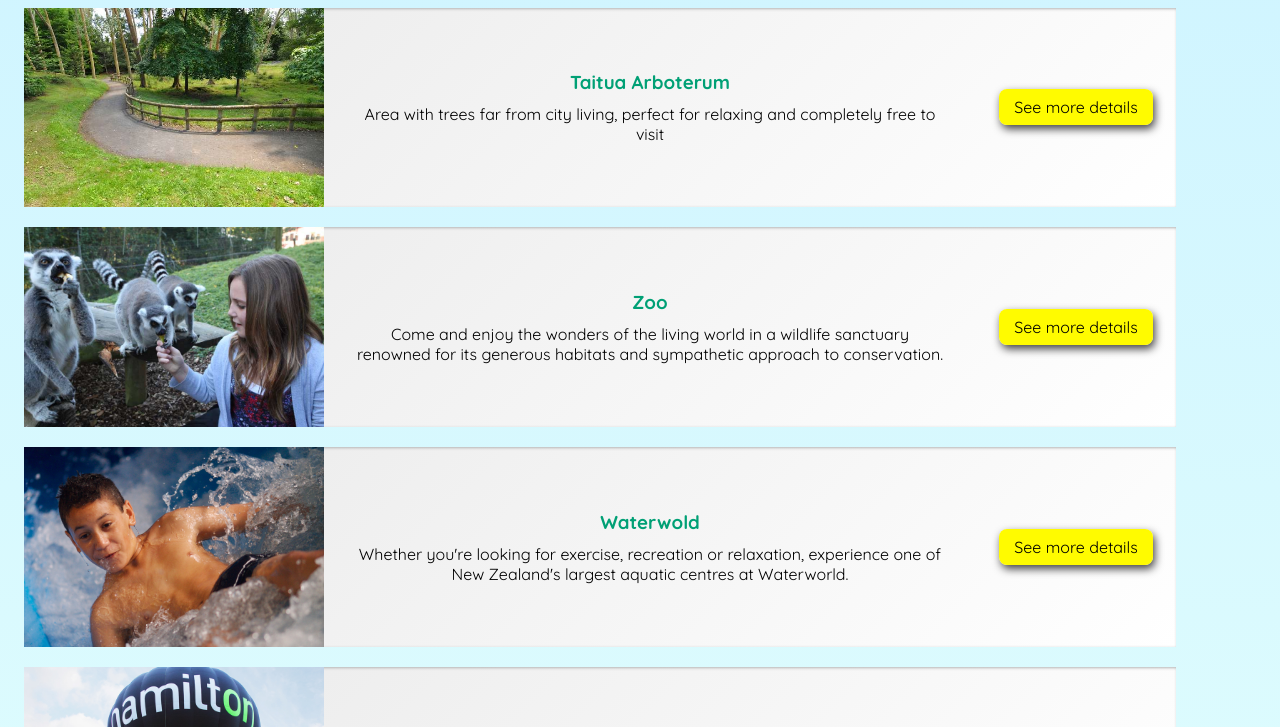
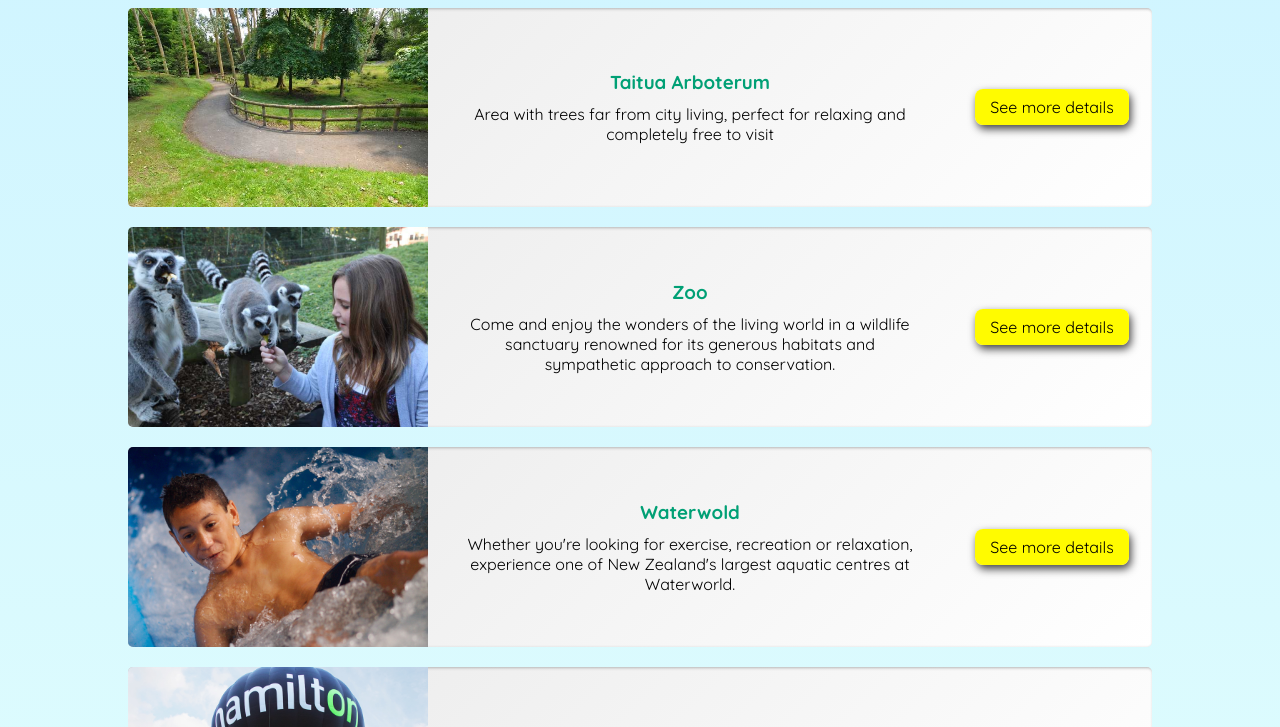
Before and after one commit to Szablitho/Travel-Page, a plain HTML site: page activities/hamilton/hamilton.html in a window 1280 px wide. Shown: the part 514-1241 px from the top of the page. Drawn offline with Linux system fonts and the light colour scheme.

Commit message:
focused queries on mobile layout concept, fixed width of card list on PC layout

```diff
--- a/activities/activities.css
+++ b/activities/activities.css
@@ -60,10 +60,17 @@
   margin: 10px;
   color: rgb(0,160,117);
 }
+#activities-list {
+  margin: 0 auto;
+}
 .activity {
   background: linear-gradient(135deg,rgb(233, 233, 233),white);
   box-shadow: inset 1px 1px 3px rgb(179, 179, 179);
   text-align: center;
+  margin: 20px auto 0;
+  width: 75vw;
+  border-radius: 5px;
+  overflow: hidden;
 }
 .activity p {
   padding: 0 30px;
@@ -71,7 +78,8 @@
   max-width: 80vw;
 }
 .activity img {
-  max-width: 100%;
+  width: 100%;
+  object-fit: cover;
 }
 .activity-details {
   padding: 20px;
@@ -87,26 +95,33 @@
 .activity-details a:hover {
   background-color: rgb(255, 238, 0);
 }
-/* adjusting main picture responsivity */
-@media screen and (max-width: 790px) {
+/* adjusting main picture responsivity on PC */
+@media screen and (min-width: 320px) {
+  #hero-content {
+    padding: 10px 0;
+    top: 190px;
+  }
+}
+@media screen and (min-width: 450px) {
   #hero-content {
     padding: 20px 0;
     top: 150px;
   }
 }
-@media screen and (max-width: 750px) {
-  #hero-content {
-    padding: 10px 0;
-    top: 190px;
-  }
-}
-@media screen and (min-width: 750px) {
+
+@media screen and (min-width: 940px) {
   .activity {
     display: grid;
     grid-template-columns: 300px 1fr 200px;
-    width: 90vw;
+    width: 80vw;
     margin: 0 auto;
     align-items: center;
-    margin: 20px 0;
+    margin: 20px auto;
   }
 }
+@media screen and (min-width: 1200px) {
+  .activity {
+    grid-template-columns: 300px 1fr 200px;
+    max-width: 1200px;
+  }
+}
```
